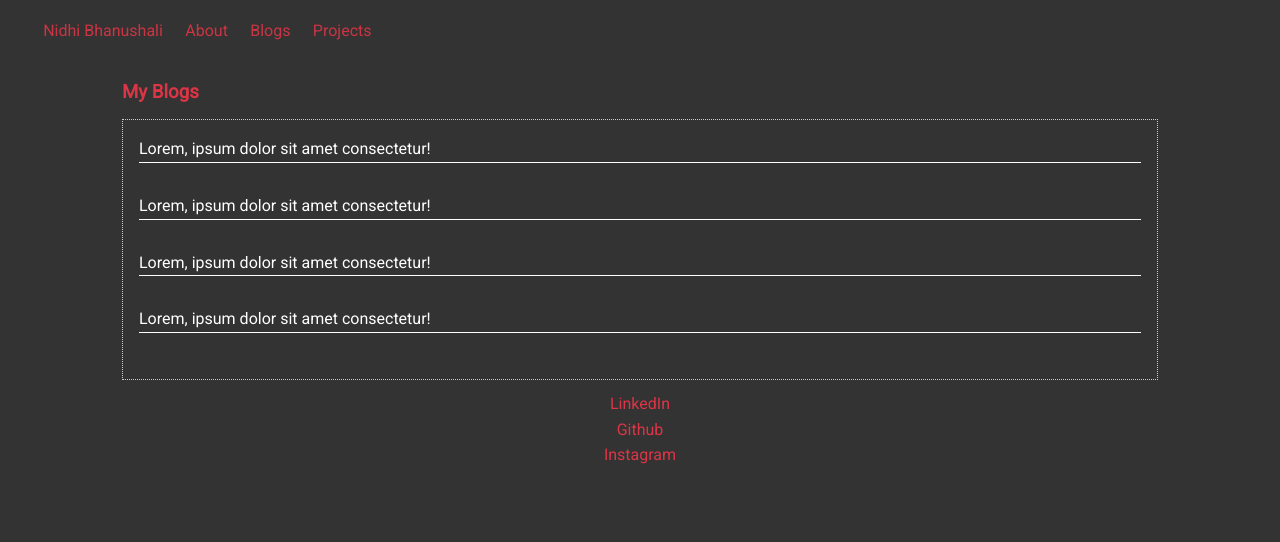
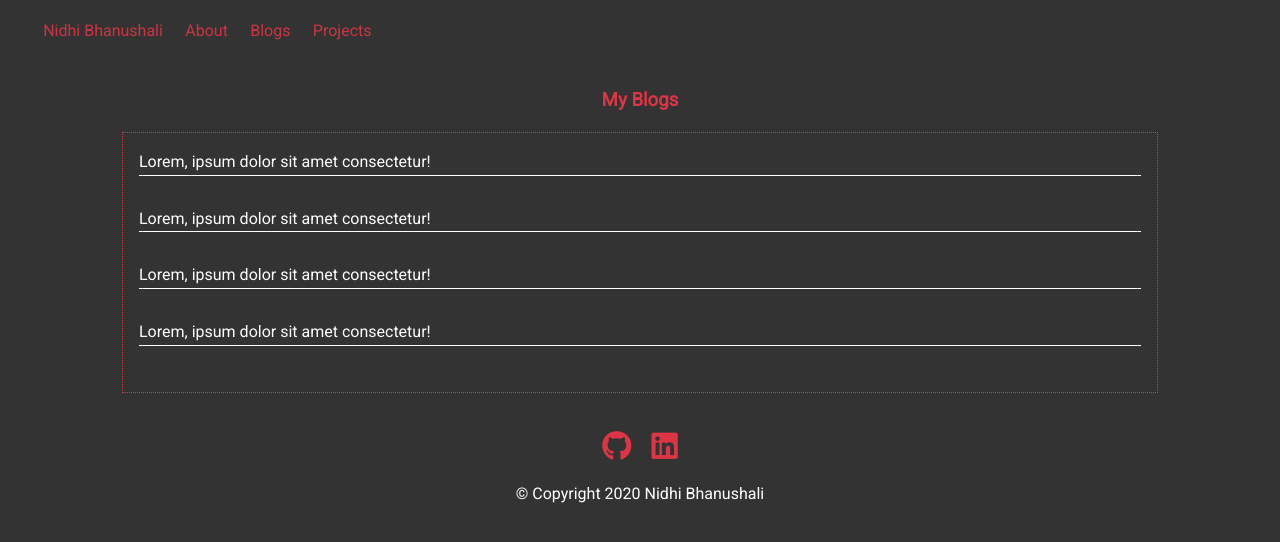
Before and after one commit to nidhi-bhanushali/Portfolio, a React (Create React App) app: page /blog in a window 1280 px wide. Shown: the top 542 px of the page. Built offline with nearby package versions, Linux system fonts and the light colour scheme.

Commit message:
Added footer links

```diff
--- a/public/index.html
+++ b/public/index.html
@@ -10,7 +10,8 @@
       content="Web site created using create-react-app"
     />
     <link rel="apple-touch-icon" href="%PUBLIC_URL%/logo192.png" />
-
+    <link rel="stylesheet" href="https://cdnjs.cloudflare.com/ajax/libs/font-awesome/5.8.2/css/all.css"
+        integrity="sha256-39jKbsb/ty7s7+4WzbtELS4vq9udJ+MDjGTD5mtxHZ0=" crossorigin="anonymous" />
     <link rel="manifest" href="%PUBLIC_URL%/manifest.json" />
     <title>React App</title>
   </head>
--- a/src/components/Blog.js
+++ b/src/components/Blog.js
@@ -3,8 +3,8 @@ import {BlogList} from '../profileData';
 
 const Blog = () => {
     return (
-        <div className = "container">
-        <h3>My Blogs</h3>
+        <div className = "container mt">
+        <h3 className="all-center mb">My Blogs</h3>
         <div className = "card">
         {BlogList.map(blog => {
             return (
--- a/src/css/App.css
+++ b/src/css/App.css
@@ -118,7 +118,7 @@ img {
 /* Cards */
 .card {
   padding: 1rem;
-  border: #ccc 1px dotted;
+  border: var(--primary-color) 1px dotted;
   margin: 0.7rem 0;
 }
 
@@ -397,6 +397,15 @@ table th {
   margin-right: 0.6rem;
 }
 
+#footer{
+  height: 110px;
+}
+
+.social-icon{
+  margin: 20px 10px;
+  font-size: 30px;
+}
+
 /* Mobile Styles */
 @media (max-width: 700px) {
   .hide-sm {
--- a/src/layout/ContactLinks.js
+++ b/src/layout/ContactLinks.js
@@ -3,9 +3,16 @@ import React from 'react'
 const Footer = () => {
     return (
         <div className ="all-center">
-            <p>LinkedIn</p>
-            <p>Github</p>
-            <p>Instagram</p>
+           <footer class="all-center" id="footer">
+
+            <div class="container">
+            <a href = 'https://github.com/nidhi-bhanushali'><i class="social-icon fab fa-github"></i></a>
+            <a href = 'https://www.linkedin.com/in/nidhi-bhanushali-40287217a'><i class="social-icon fab fa-linkedin"></i></a>
+
+            <p className="text-light">© Copyright 2020 Nidhi Bhanushali</p>
+            </div>
+            </footer>
+
         </div>
     )
 }
```
